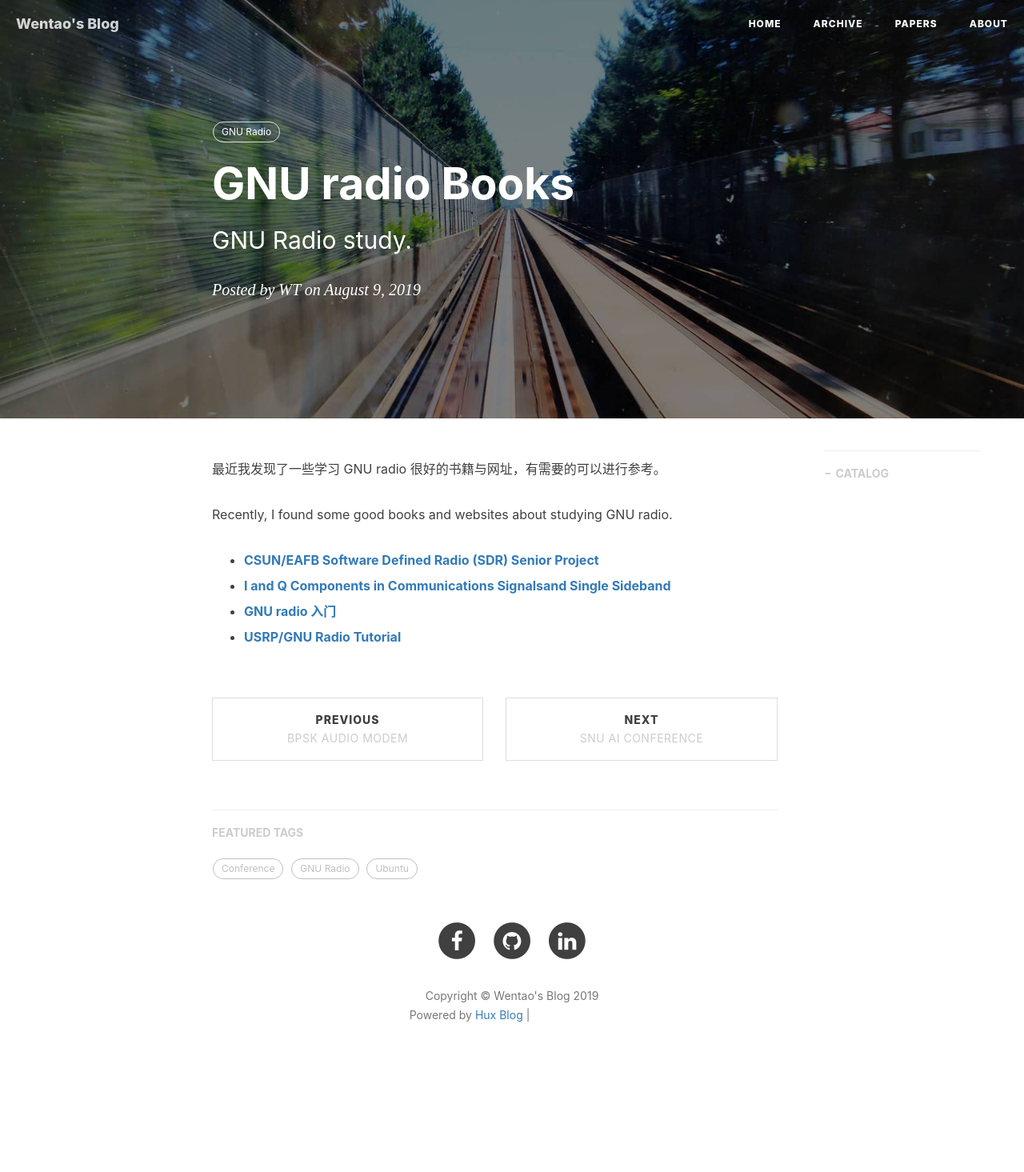
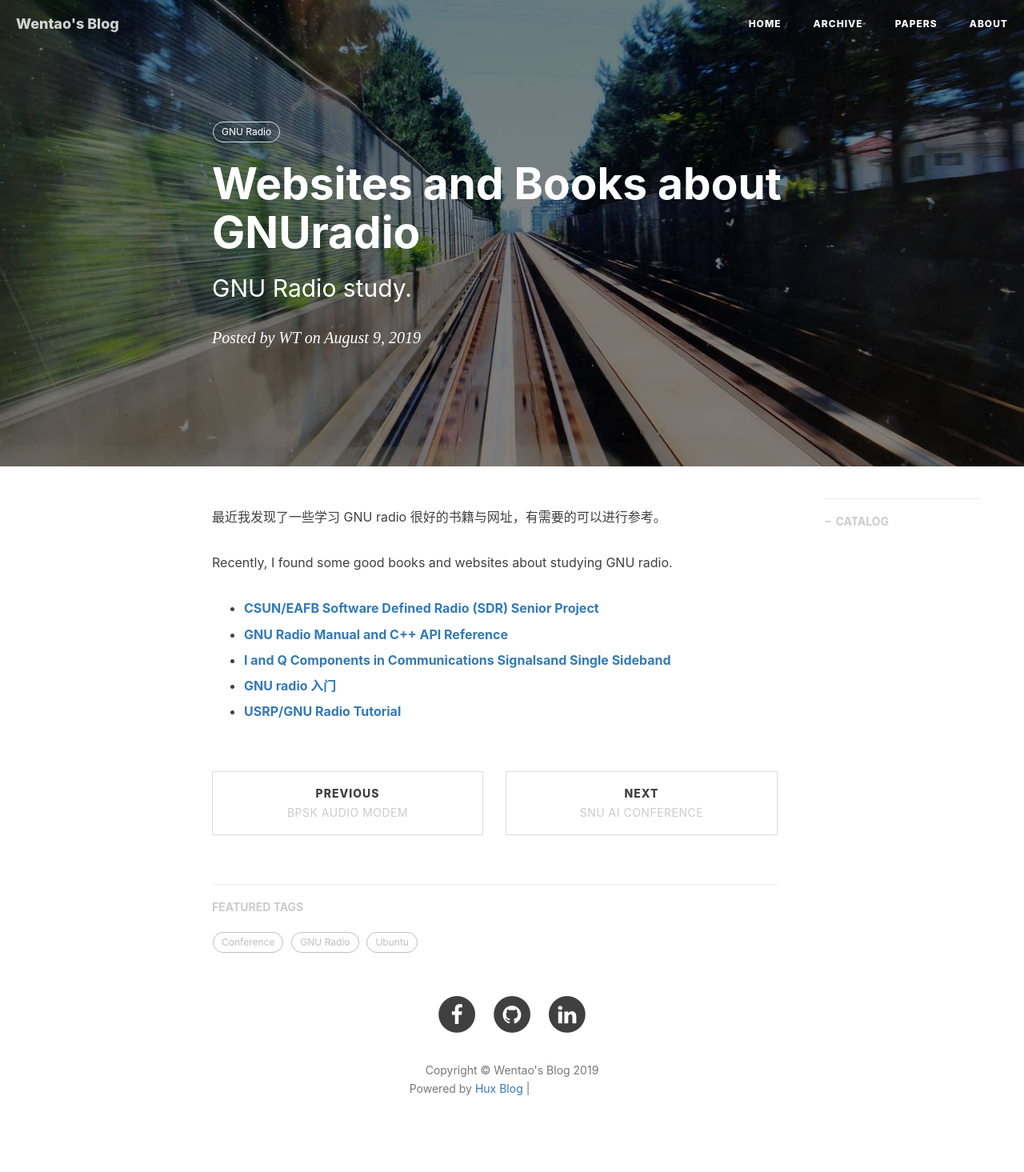
Before and after one commit to csxmt123/zhouwt612.github.io, a Jekyll site: the page built from _posts/2019-08-09-GNU radio Books.md, in a window 1280 px wide. Shown: the whole page at 80% size. Built offline with Jekyll 4.4.1, drawn with Linux system fonts in a browser that asks for light colours; nearby versions of some CDN libraries; comment, search, counter and statistics services are not loaded; before the commit the page ends 1373 px from its top, so only the background shows below that; grey boxes are pictures that could not be loaded.

Commit message:
Update 2019-08-09-GNU radio Books.md

```diff
--- a/_posts/2019-08-09-GNU radio Books.md
+++ b/_posts/2019-08-09-GNU radio Books.md
@@ -1,6 +1,6 @@
 ---
 layout: post
-title: "GNU radio Books"
+title: "Websites and Books about GNUradio"
 subtitle: 'GNU Radio study.'
 author: "WT"
 header-img: "img/post-bg-2015.jpg"
@@ -17,6 +17,8 @@ Recently, I found some good books and websites about studying GNU radio.
 
 - [**CSUN/EAFB Software Defined Radio (SDR) Senior Project**](http://www.csun.edu/~skatz/katzpage/sdr_project/sdrproject.html)
 
+- [**GNU Radio Manual and C++ API Reference**](https://www.gnuradio.org/doc/doxygen/index.html)
+
 - [**I and Q Components in Communications Signalsand Single Sideband**](http://www.csun.edu/~skatz/katzpage/sdr_project/sdr/IandQ%20_and_Sideband_7_10.pdf)
 
 - [**GNU radio 入门**](https://github.com/zhouwt612/Books/blob/master/GNU%20radio/GNU%20radio%20%E5%85%A5%E9%97%A8.pdf)
```
